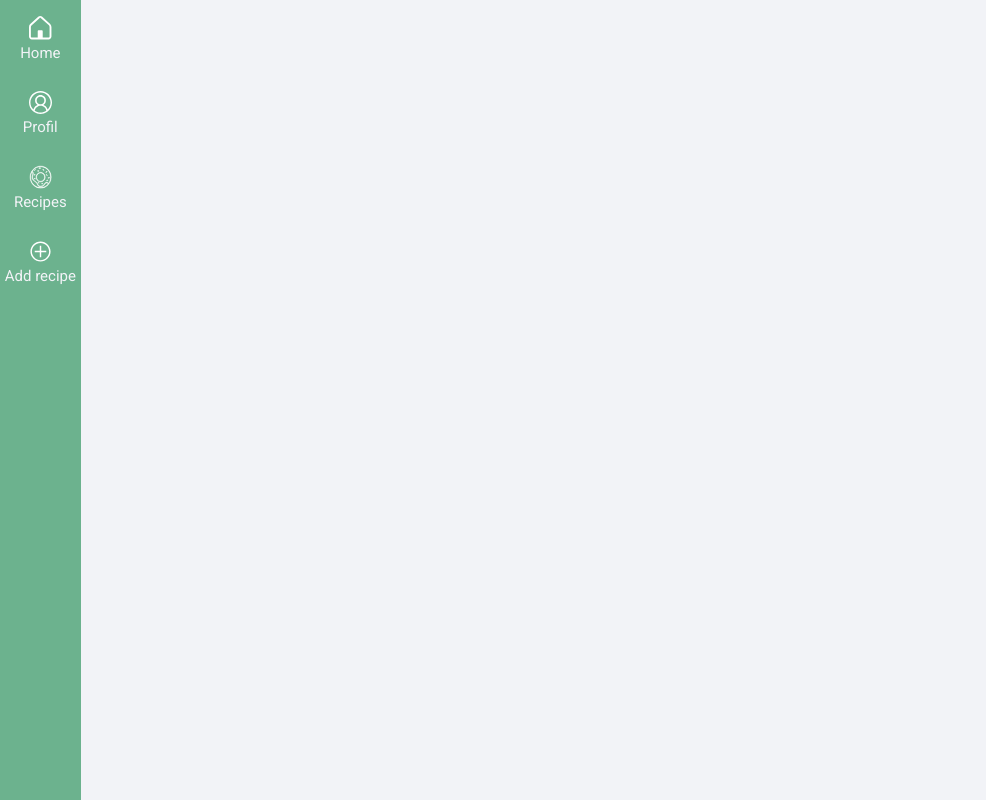
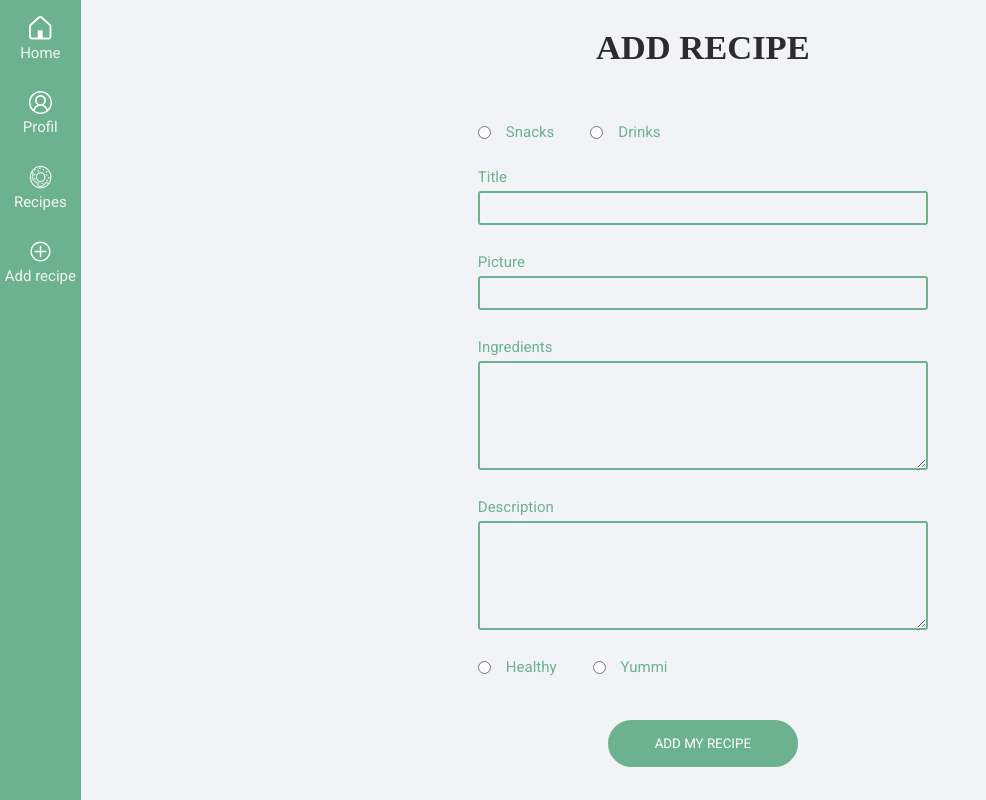
Before and after one commit to anais-ctnt/delicious-snacks-front, a React (Create React App) app: page /add-recipe in a window 1280 px wide. Shown: the whole page, without its empty margins (0-986 px from the left). Built offline with nearby package versions, Linux system fonts and the light colour scheme; a web font is replaced by a local one.

Commit message:
adding add recipe page and fix css

```diff
--- a/src/components/CardRecipes/CardRecipe.jsx
+++ b/src/components/CardRecipes/CardRecipe.jsx
@@ -4,6 +4,7 @@ import styles from './CardRecipe.module.css';
 export default function CardRecipe({ title, picture }) {
   return (
     <>
+      <div className={styles.cardImageLayer} />
       <img className={styles.cardRecipeImage} src={picture} alt={title}></img>
     </>
   );
--- a/src/components/CardRecipes/CardRecipe.module.css
+++ b/src/components/CardRecipes/CardRecipe.module.css
@@ -4,6 +4,18 @@
   object-fit: cover;
   border-radius: 5px;
   margin: 0.5rem;
+  position: relative;
+  z-index: -2;
+}
+
+.cardImageLayer {
+  width: 140px;
+  height: 97px;
+  background-color: rgba(0, 0, 0, 0.295);
+  border-radius: 5px;
+  margin: 0.5rem;
+  position: absolute;
+  z-index: -1;
 }
 
 @media screen and (min-width: 768px) {
@@ -11,4 +23,9 @@
     width: 172px;
     height: 119px;
   }
+
+  .cardImageLayer {
+    width: 172px;
+    height: 119px;
+  }
 }
--- a/src/components/CardRecipes/RecipesList.module.css
+++ b/src/components/CardRecipes/RecipesList.module.css
@@ -3,7 +3,7 @@
   flex-wrap: wrap;
   justify-content: center;
   align-items: center;
-  margin-top: 1.5rem;
+  padding: 0 0.3rem 5.375rem 0.3rem;
 }
 
 @media screen and (min-width: 830px) {
--- a/src/components/Searchbar/Searchbar.module.css
+++ b/src/components/Searchbar/Searchbar.module.css
@@ -11,11 +11,11 @@
   width: 15.438rem;
 }
 
-input::placeholder {
+.searchbar > input::placeholder {
   color: var(--dark-pink-icon);
 }
 
-input:focus {
+.searchbar > input:focus {
   border: 0;
   outline: 0;
 }
--- a/src/router/Routes.jsx
+++ b/src/router/Routes.jsx
@@ -4,6 +4,7 @@ import Navbar from '../components/Navbar/Navbar';
 import Home from '../views/Home/Home';
 import Recipes from '../views/Recipes/Recipes';
 import RecipeDetails from '../views/RecipeDetails/RecipeDetails';
+import AddRecipe from '../views/AddRecipe/AddRecipe';
 
 export default function Routes() {
   return (
@@ -19,7 +20,9 @@ export default function Routes() {
             <Recipes />
           </Route>
           <Route exact path='/recipes/:id' component={RecipeDetails} />
-          <Route path='/add-recipe'></Route>
+          <Route path='/add-recipe'>
+            <AddRecipe />
+          </Route>
         </Switch>
       </Router>
     </div>
--- /dev/null
+++ b/src/views/AddRecipe/AddRecipe.jsx
@@ -0,0 +1,166 @@
+import React, { useState } from 'react';
+import axios from 'axios';
+
+import PrimaryButton from '../../components/common/PrimaryButton';
+
+import styles from './AddRecipe.module.css';
+
+export default function AddRecipe() {
+  const [successPost, setSuccessPost] = useState(false);
+  function todayDate() {
+    let d = new Date(),
+      month = '' + (d.getMonth() + 1),
+      day = '' + d.getDate(),
+      year = d.getFullYear();
+
+    if (month.length < 2) month = '0' + month;
+    if (day.length < 2) day = '0' + day;
+
+    return [year, month, day].join('-');
+  }
+
+  const [addRecipe, setAddRecipe] = useState({
+    title: '',
+    ingredients: '',
+    description: '',
+    picture: '',
+    category: '',
+    type: '',
+    date_added: todayDate(),
+    user_id: 1,
+  });
+
+  const {
+    title,
+    ingredients,
+    description,
+    picture,
+    category,
+    type,
+    date_added,
+    user_id,
+  } = addRecipe;
+
+  const handleChange = (e) => {
+    if (e.target.name === 'type' || e.target.name === 'category') {
+      setAddRecipe({ ...addRecipe, [e.target.name]: e.target.id });
+    } else {
+      setAddRecipe({ ...addRecipe, [e.target.name]: e.target.value });
+    }
+  };
+
+  const handleSubmit = (e) => {
+    const { REACT_APP_SERVER_ADDRESS } = process.env;
+    if (
+      title &&
+      ingredients &&
+      description &&
+      picture &&
+      category &&
+      type &&
+      date_added &&
+      user_id
+    ) {
+      axios
+        .post(`${REACT_APP_SERVER_ADDRESS}/recipes`, {
+          title,
+          ingredients,
+          description,
+          picture,
+          category,
+          type,
+          date_added,
+          user_id,
+        })
+        .then((res) => res.data)
+        .then(() => {
+          setSuccessPost(true);
+        })
+        .catch((err) => {
+          console.error(err.response.data.errorMessage);
+        });
+    } else {
+      alert('Certains champs sont obligatoires !');
+    }
+
+    e.preventDefault();
+  };
+
+  return (
+    <section className={styles.addRecipeContainer}>
+      <h1>ADD RECIPE</h1>
+
+      {successPost ? <p>Your recipe has been added !</p> : ''}
+      <form className={styles.addRecipeForm}>
+        <div className={styles.filtersInputs}>
+          <input
+            id='snacks'
+            type='radio'
+            name='category'
+            onChange={(e) => handleChange(e)}
+          />
+          <label htmlFor='snacks'>Snacks</label>
+
+          <input
+            id='drinks'
+            type='radio'
+            name='category'
+            onChange={(e) => handleChange(e)}
+          />
+          <label htmlFor='drinks'> Drinks</label>
+        </div>
+
+        <label htmlFor='title'>Title</label>
+        <input
+          id='title'
+          required
+          name='title'
+          type='text'
+          onChange={(e) => handleChange(e)}
+        />
+
+        <label htmlFor='picture'>Picture</label>
+        <input
+          id='picture'
+          type='url'
+          name='picture'
+          onChange={(e) => handleChange(e)}
+        />
+
+        <label htmlFor='ingredients'>Ingredients </label>
+        <textarea
+          name='ingredients'
+          id='ingredients'
+          onChange={(e) => handleChange(e)}
+        ></textarea>
+        <label htmlFor='description'>Description </label>
+        <textarea
+          name='description'
+          id='description'
+          onChange={(e) => handleChange(e)}
+        ></textarea>
+
+        <div className={styles.filtersInputs}>
+          <input
+            id='healthy'
+            type='radio'
+            name='type'
+            onChange={(e) => handleChange(e)}
+          />
+          <label htmlFor='healthy'> Healthy</label>
+
+          <input
+            id='yummi'
+            type='radio'
+            name='type'
+            onChange={(e) => handleChange(e)}
+          />
+          <label htmlFor='yummi'> Yummi</label>
+        </div>
+      </form>
+      <div onClick={(e) => handleSubmit(e)}>
+        <PrimaryButton>ADD MY RECIPE</PrimaryButton>
+      </div>
+    </section>
+  );
+}
--- /dev/null
+++ b/src/views/AddRecipe/AddRecipe.module.css
@@ -0,0 +1,75 @@
+.addRecipeContainer {
+  max-width: 100%;
+  display: flex;
+  flex-direction: column;
+  justify-content: flex-start;
+  align-items: center;
+  margin-bottom: 6.375rem;
+}
+
+.addRecipeContainer > h1 {
+  margin: 2rem;
+  font-size: 2.3rem;
+  font-weight: 700;
+}
+
+.addRecipeForm {
+  display: flex;
+  flex-direction: column;
+  width: 85%;
+  color: var(--green-background-text-color);
+}
+
+.filtersInputs {
+  display: flex;
+  justify-content: flex-start;
+  margin: 2rem 0;
+}
+
+.filtersInputs > label {
+  margin-right: 2.4rem;
+}
+
+.filtersInputs > input[type='radio'] {
+  margin-right: 1rem;
+}
+
+.inputsFocus:focus {
+  outline: none;
+}
+
+.addRecipeForm > label {
+  margin-top: 2rem;
+}
+
+.addRecipeForm > label:first-of-type {
+  margin-top: 0;
+}
+
+.addRecipeForm > input,
+textarea {
+  border: 2px solid var(--green-background-text-color);
+  border-radius: 3px;
+  margin-top: 0.4rem;
+  padding: 0.5rem;
+  background-color: var(--background);
+}
+
+.addRecipeForm > input:focus,
+textarea:focus {
+  outline: none;
+}
+
+.addRecipeForm > textarea {
+  min-height: 6rem;
+}
+
+@media screen and (min-width: 768px) {
+  .addRecipeContainer {
+    margin-bottom: 0;
+    margin-left: 8.375rem;
+  }
+  .addRecipeForm {
+    width: 30rem;
+  }
+}
--- a/src/views/Home/Home.jsx
+++ b/src/views/Home/Home.jsx
@@ -53,7 +53,9 @@ export default function Home() {
         <section className={styles.homeContainer}>
           <h1>DELICIOUS SNACKS</h1>
           <img src={donut} alt='donut of delicious snacks' />
-          <PrimaryButton>ADD RECIPE</PrimaryButton>
+          <Link to='add-recipe'>
+            <PrimaryButton>ADD RECIPE</PrimaryButton>
+          </Link>
           <div className={styles.allListsContainer}>
             <div className={styles.latestListContainer}>
               <Link to='/recipes'>
@@ -64,7 +66,9 @@ export default function Home() {
             </div>
 
             <div className={styles.latestListContainer}>
-              <h2>Latest drinks &gt;</h2>
+              <Link to='/recipes'>
+                <h2>Latest drinks &gt;</h2>
+              </Link>
               <div className={styles.latestListContent}>
                 {drinks.map((recipe) => (
                   <Link to={`/recipes/${recipe.recipe_id}`}>
@@ -77,7 +81,9 @@ export default function Home() {
               </div>
             </div>
             <div className={styles.latestListContainer}>
-              <h2>Latest snacks &gt;</h2>
+              <Link to='/recipes'>
+                <h2>Latest snacks &gt;</h2>
+              </Link>
               <div className={styles.latestListContent}>
                 {snacks.map((recipe) => (
                   <Link to={`/recipes/${recipe.recipe_id}`}>
--- a/src/views/Home/Home.module.css
+++ b/src/views/Home/Home.module.css
@@ -56,8 +56,8 @@
 
 @media screen and (min-width: 768px) {
   .homeContainer {
-    margin-left: 8.375rem;
-    padding: 0 1rem;
+    margin-left: 5.375rem;
+    padding: 0 5rem;
   }
 
   .latestListContainer {
--- a/src/views/RecipeDetails/RecipeDetails.jsx
+++ b/src/views/RecipeDetails/RecipeDetails.jsx
@@ -37,12 +37,12 @@ export default function RecipeDetails(props) {
             <p>
               <img src={tick} />
               &nbsp;
-              {recipe.snacks ? 'Snacks' : 'Drinks'}
+              {recipe.category}
             </p>
             <p>
               <img src={tick} />
               &nbsp;
-              {recipe.healthy ? 'Healthy' : 'Yummi'}
+              {recipe.type}
             </p>
           </div>
         </div>
--- a/src/views/Recipes/Recipes.jsx
+++ b/src/views/Recipes/Recipes.jsx
@@ -7,13 +7,16 @@ import styles from './Recipes.module.css';
 import SearchContextProvider from '../../context/SearchContext';
 import FiltersContextProvider from '../../context/FiltersContext';
 import RecipesList from '../../components/CardRecipes/RecipesList';
+import { Link } from 'react-router-dom';
 
 export default function Recipes() {
   return (
     <SearchContextProvider>
       <FiltersContextProvider>
         <section className={styles.recipesContainer}>
-          <PrimaryButton>ADD RECIPE</PrimaryButton>
+          <Link to='add-recipe'>
+            <PrimaryButton>ADD RECIPE</PrimaryButton>
+          </Link>
           <h1>All recipes</h1>
           <div className={styles.recipesFilters}>
             <Searchbar />
```
Also changed, not shown: src/components/CardRecipes/RecipesList.jsx (+10 -10 lines).
